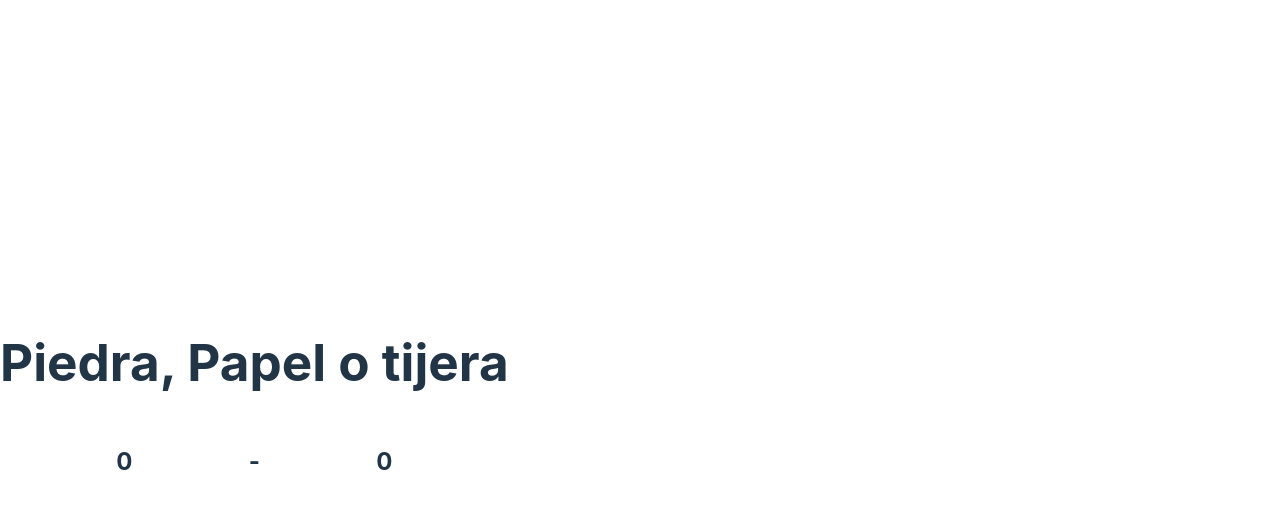
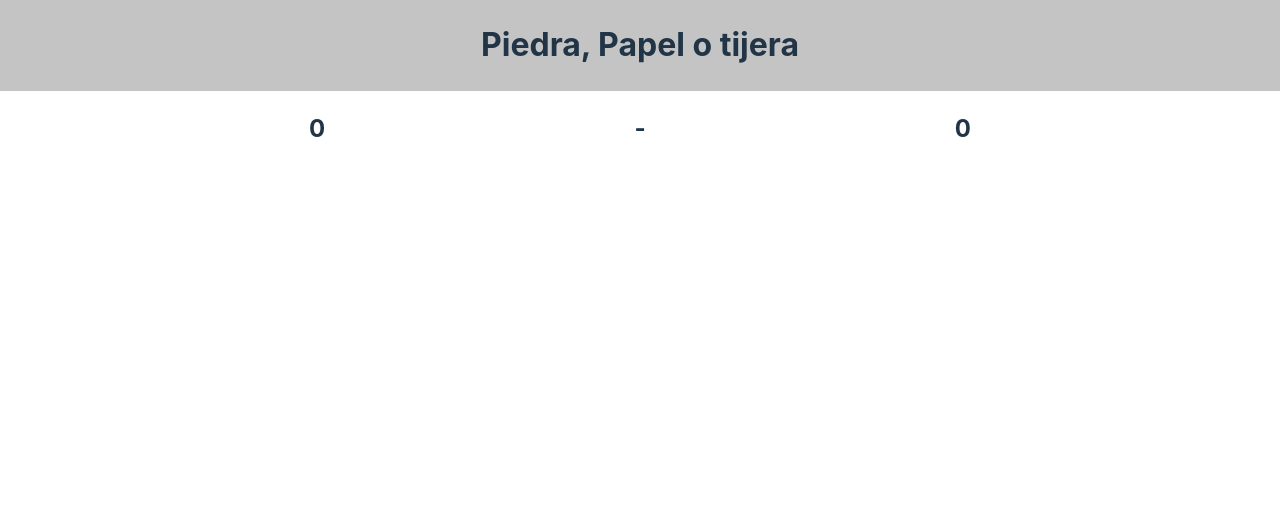
Before and after one commit to Abdiel49/PiedraPapelTijeras, a React (Vite) app: page / in a window 1280 px wide. Shown: the top 508 px of the page. Built offline with nearby package versions, Linux system fonts and the light colour scheme.

Commit message:
feature (Header componet add styles)

```diff
--- a/src/components/Header.tsx
+++ b/src/components/Header.tsx
@@ -1,6 +1,7 @@
+import '@styles/header.style.css';
 
 const Header = () => {
-  return <header>
+  return <header className='header'>
     <h1>Piedra, Papel o tijera</h1>
   </header>;
 };
--- a/src/index.css
+++ b/src/index.css
@@ -7,6 +7,7 @@
   color: rgba(255, 255, 255, 0.87);
   background-color: #242424;
 
+
   font-synthesis: none;
   text-rendering: optimizeLegibility;
   -webkit-font-smoothing: antialiased;
@@ -14,6 +15,13 @@
   -webkit-text-size-adjust: 100%;
 }
 
+body {
+  margin: 0;
+  min-width: 320px;
+  min-height: 100vh;
+}
+
+/*
 a {
   font-weight: 500;
   color: #646cff;
@@ -21,14 +29,6 @@ a {
 }
 a:hover {
   color: #535bf2;
-}
-
-body {
-  margin: 0;
-  display: flex;
-  place-items: center;
-  min-width: 320px;
-  min-height: 100vh;
 }
 
 h1 {
@@ -54,6 +54,7 @@ button:focus,
 button:focus-visible {
   outline: 4px auto -webkit-focus-ring-color;
 }
+*/
 
 @media (prefers-color-scheme: light) {
   :root {
--- a/src/styles/header.style.css
+++ b/src/styles/header.style.css
@@ -0,0 +1,6 @@
+.header {
+  display: flex;
+  align-items: center;
+  justify-content: center;
+  background-color: #c4c4c4;
+}
```
